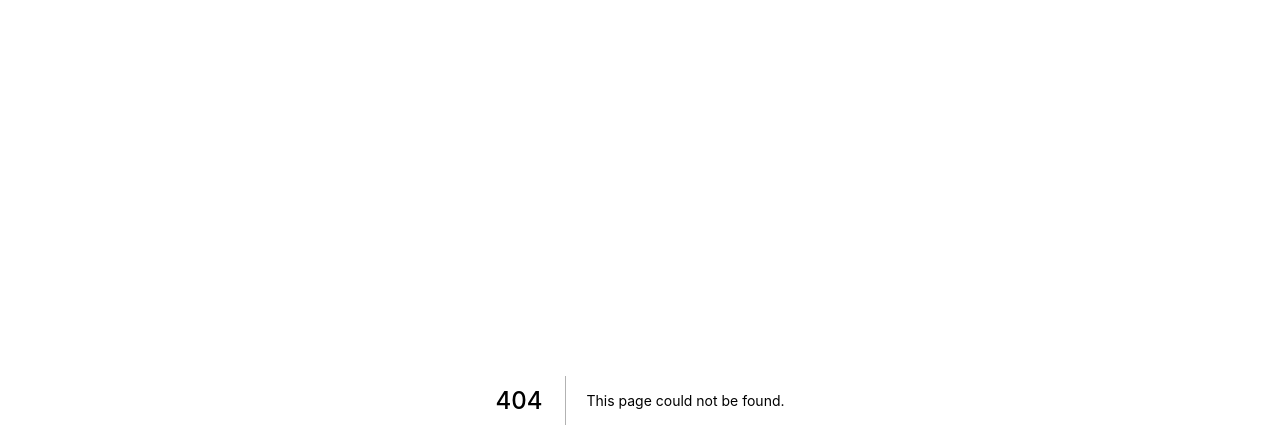
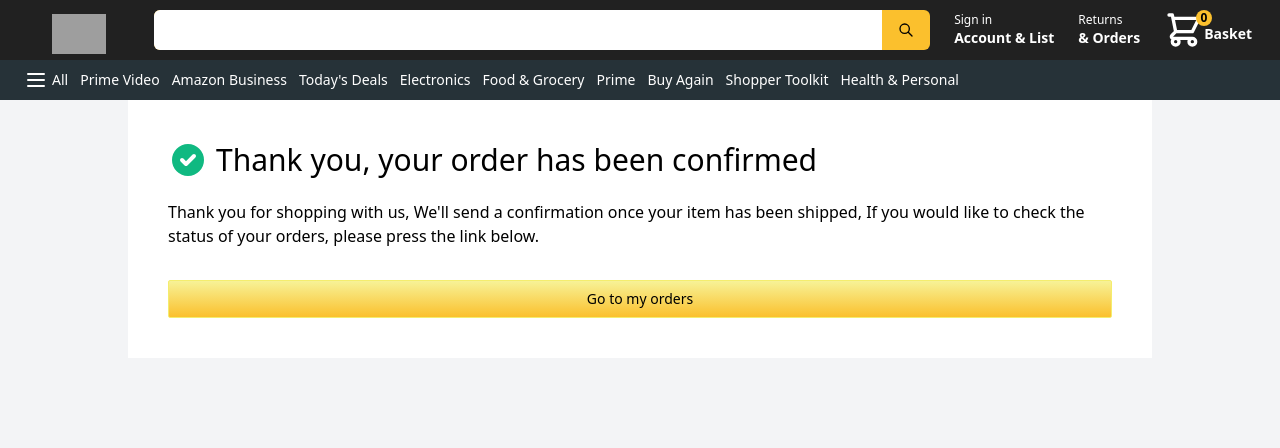
Before and after one commit to gauravmeena41/amazon-clone, a Next.js app: page /success in a window 1280 px wide. Before the commit this address had no page. Shown: the top 448 px of the page. Built offline with nearby package versions, Linux system fonts and the light colour scheme; no server answers; grey boxes are pictures that could not be loaded.

Commit message:
completed amazon-clone

```diff
--- a/package.json
+++ b/package.json
@@ -11,9 +11,10 @@
     "@stripe/stripe-js": "^1.20.3",
     "@tailwindcss/line-clamp": "^0.2.2",
     "axios": "^0.23.0",
-    "firebase": "^9.1.3",
-    "firebase-admin": "^10.0.0",
+    "firebase": "^8.8.1",
+    "firebase-admin": "^8.8.1",
     "micro": "^9.3.4",
+    "moment": "^2.29.1",
     "next": "latest",
     "next-auth": "^3.29.0",
     "react": "^17.0.2",
--- a/src/components/Header.js
+++ b/src/components/Header.js
@@ -45,7 +45,10 @@
             <p>{session ? `Hello, ${session.user.name}` : "Sign in"}</p>
             <p className="font-extrabold md:text-sm">Account & List</p>
           </div>
-          <div className="cursor-pointer hover:underline">
+          <div
+            onClick={() => router.push("/orders")}
+            className="cursor-pointer hover:underline"
+          >
             <p>Returns</p>
             <p className="font-extrabold md:text-sm">& Orders</p>
           </div>
--- /dev/null
+++ b/src/components/Order.js
@@ -0,0 +1,37 @@
+import moment from "moment";
+import Currency from "react-currency-formatter";
+
+const Order = ({ id, amount, amountShipping, items, timestamp, images }) => {
+  return (
+    <div className="relative border rounded-md">
+      <div className="flex items-center space-x-10 p-5 bg-gray-100 text-sm text-gray-600">
+        <div>
+          <p className="font-bold text-sm">ORDER PLACED</p>
+          <p>{moment.unix(timestamp).format("DD MMM YYYY")}</p>
+        </div>
+        <div>
+          <p className="text-xs font-bold">TOTAL</p>
+          <p>
+            <Currency quantity={amount / 30} currency="INR" /> - Next Day
+            Delivery <Currency quantity={amountShipping} currency="INR" />
+          </p>
+        </div>
+        <p className="text-sm whitespace-nowrap sm:text-xl self-end flex-1 text-right text-blue-500">
+          {items.length} items
+        </p>
+        <p className="absolute top-2 right-2 w-40 lg:w-72 truncate text-xs whitespace-nowrap">
+          ORDER # {id}
+        </p>
+      </div>
+      <div className="p-5 sm:p-10">
+        <div className="flex space-x-6 overflow-x-auto">
+          {images.map((image) => (
+            <img src={image} alt="" className="h-20 object-contain sm:h-32" />
+          ))}
+        </div>
+      </div>
+    </div>
+  );
+};
+
+export default Order;
--- a/src/pages/api/webhook.js
+++ b/src/pages/api/webhook.js
@@ -39,7 +39,7 @@
   if (req.method === "POST") {
     const requestBuffer = await buffer(req);
     const payload = requestBuffer.toString();
-    const sig = req.headers("stripe-signature");
+    const sig = req.headers["stripe-signature"];
 
     let event;
 
@@ -60,3 +60,10 @@
     }
   }
 };
+
+export const config = {
+  api: {
+    bodyParser: false,
+    externalResolver: true,
+  },
+};
--- a/src/pages/index.js
+++ b/src/pages/index.js
@@ -2,8 +2,10 @@
 import Banner from "../components/Banner";
 import Header from "../components/Header";
 import ProductFeed from "../components/ProductFeed";
+import { getSession } from "next-auth/client";
 
-export const getServerSideProps = async () => {
+export const getServerSideProps = async (context) => {
+  const session = await getSession(context);
   const products = await fetch("https://fakestoreapi.com/products").then(
     (res) => res.json()
   );
@@ -11,6 +13,7 @@
   return {
     props: {
       products,
+      session,
     },
   };
 };
--- /dev/null
+++ b/src/pages/orders.js
@@ -0,0 +1,87 @@
+import moment from "moment";
+import { getSession, useSession } from "next-auth/client";
+import Head from "next/head";
+import db from "../../firebase";
+import Header from "../components/Header";
+import Order from "../components/Order";
+
+export const getServerSideProps = async (context) => {
+  const stripe = require("stripe")(process.env.STRIPE_SECRET_KEY);
+
+  const session = await getSession(context);
+
+  if (!session) {
+    return {
+      props: {},
+    };
+  }
+  const stripeOrder = await db
+    .collection("users")
+    .doc(session.user.email)
+    .collection("orders")
+    .orderBy("timestamp", "desc")
+    .get();
+
+  const orders = await Promise.all(
+    stripeOrder.docs.map(async (order) => ({
+      id: order.id,
+      amount: order.data().amount,
+      amountShipping: order.data().amount_shipping,
+      images: order.data().images,
+      timestamp: moment(order.data().timestamp.toDate()).unix(),
+      items: (
+        await stripe.checkout.sessions.listLineItems(order.id, {
+          limit: 100,
+        })
+      ).data,
+    }))
+  );
+
+  return {
+    props: {
+      orders,
+    },
+  };
+};
+
+const orders = ({ orders }) => {
+  const session = useSession();
+
+  return (
+    <>
+      <Head>
+        <title>Amazon | Orders</title>
+        <link rel="icon" href="/amazon-favicon.svg" />
+      </Head>
+      <Header />
+      <main className="max-w-screen-lg mx-auto p-10">
+        <h1 className="text-3xl border-b mb-2 pb-1 border-yellow-secondary">
+          Your Orders
+        </h1>
+        {session ? (
+          <h2>{orders.length} Orders</h2>
+        ) : (
+          <h2>Please sign in to see your orders</h2>
+        )}
+        <div className="mt-5 space-y-4">
+          {orders?.map(
+            ({ id, amount, amountShipping, items, timestamp, images }) => (
+              <Order
+                key={id}
+                id={id}
+                amount={amount}
+                amountShipping={amountShipping}
+                items={items}
+                timestamp={timestamp}
+                images={images}
+              />
+            )
+          )}
+        </div>
+      </main>
+    </>
+  );
+};
+
+export default orders;
+orders;
--- /dev/null
+++ b/src/pages/success.js
@@ -0,0 +1,43 @@
+import Header from "../components/Header";
+import Head from "next/head";
+import { CheckCircleIcon } from "@heroicons/react/solid";
+import { useRouter } from "next/router";
+
+const success = () => {
+  const router = useRouter();
+
+  return (
+    <>
+      <Head>
+        <title>Amazon | Success</title>
+        <link rel="icon" href="/amazon-favicon.svg" />
+      </Head>
+      <div className="bg-gray-100 h-screen">
+        <Header />
+        <main className="max-w-screen-lg mx-auto">
+          <div className="flex flex-col p-10 bg-white">
+            <div className="flex items-center space-x-2 mb-5">
+              <CheckCircleIcon className="text-green-500 h-10" />
+              <h1 className="text-3xl">
+                Thank you, your order has been confirmed
+              </h1>
+            </div>
+            <p>
+              Thank you for shopping with us, We'll send a confirmation once
+              your item has been shipped, If you would like to check the status
+              of your orders, please press the link below.
+            </p>
+            <button
+              onClick={() => router.push("/orders")}
+              className="button mt-8 "
+            >
+              Go to my orders
+            </button>
+          </div>
+        </main>
+      </div>
+    </>
+  );
+};
+
+export default success;
```
Also changed, not shown: firebase.js (+8 -0 lines), 1 other file (tests, documents, lock files or other folders).
